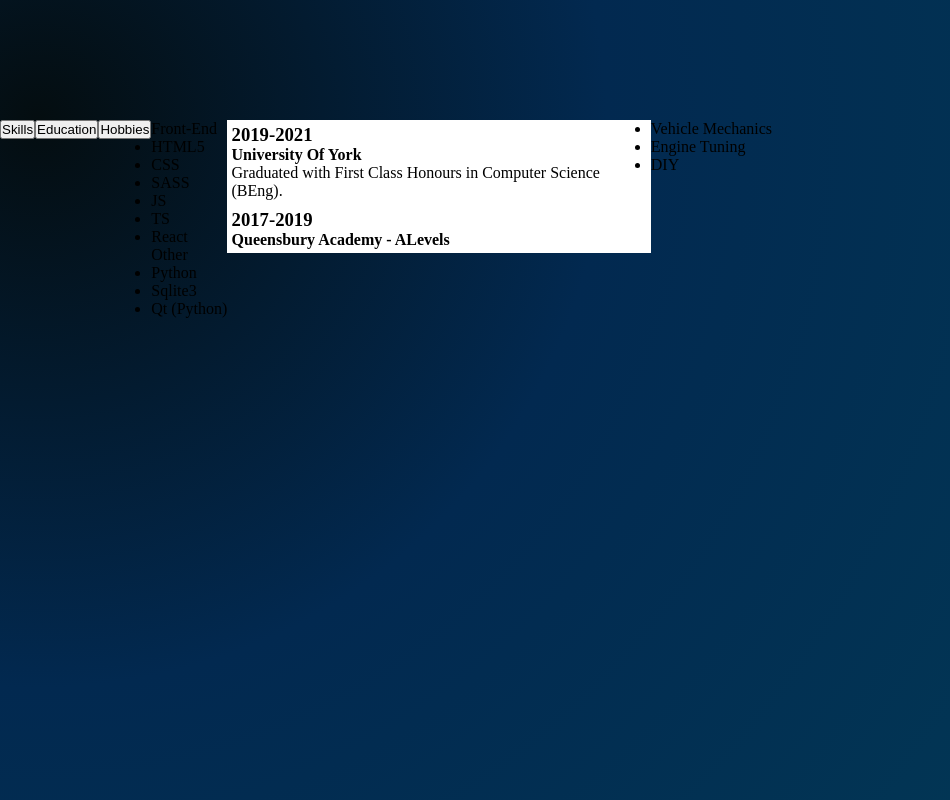
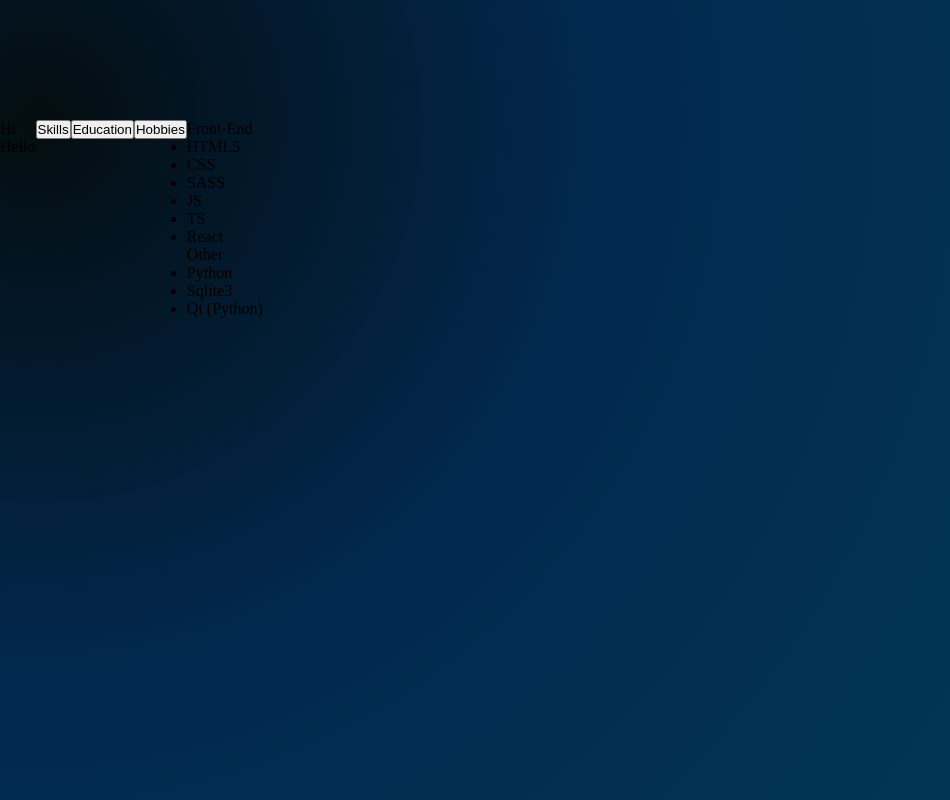
Before and after one commit to JSchoonbrood/Portfolio, a React (Create React App) app: page / in a window 1280 px wide. Shown: the part 680-1480 px from the top of the page, without its empty margins (0-950 px from the left). Built offline with nearby package versions, Linux system fonts and the light colour scheme.

Commit message:
Implemented hooks for dynamic html changes

```diff
--- a/src/components/about/About.tsx
+++ b/src/components/about/About.tsx
@@ -1,17 +1,13 @@
-import React from 'react'
+import React, {useState} from 'react'
+import { StringMappingType } from 'typescript'
 import './about.css'
 
 const About = () => {
-  return (
-    <div className="about" id="about">
-      <div className="about__img-container"></div>
-      <div className="about__bio"></div>
-      <div className="about__sections">
-        <button>Skills</button>
-        <button>Education</button>
-        <button>Hobbies</button>
-      </div>
+  const [activeComponent, setActiveComponent] = useState(0)
 
+  const handleClick = (component: number) => setActiveComponent(activeComponent => component);
+
+  const Skills = () => (
       <div className="about__skills">
         <p>Front-End</p>
         <ul className="about__skills-frontend horizontal-list">
@@ -29,9 +25,12 @@ const About = () => {
           <li>Qt (Python)</li>
         </ul>
     </div>
+  )
+
+  const Education = () => (
     <div className="about__education">
       <div className="about__education-block">
-          <div className="about__education-block_content">
+        <div className="about__education-block-content">
           <h3>2019-2021</h3>
           <h4>University Of York</h4>
           <p>Graduated with First Class Honours in Computer Science (BEng). </p>
@@ -39,14 +38,16 @@ const About = () => {
       </div>
 
       <div className="about__education-block">
-          <div className="about__education-block_content">
+        <div className="about__education-block-content">
           <h3>2017-2019</h3>
           <h4>Queensbury Academy - ALevels</h4>
           <p></p>
         </div>
       </div>
     </div>
+  )
 
+  const Hobbies = () => (
     <div className="about__hobbies">
         <ul>
           <li>Vehicle Mechanics</li>
@@ -54,7 +55,35 @@ const About = () => {
           <li>DIY</li>
         </ul>
       </div>
+  )
+
+  return (
+    <div className="about" id="about">
+      <div className="about__desc">
+      <div className="about__desc-img-container"><p>Hi</p></div>
+      <div className="about__desc-bio"><p>Hello</p></div>
       </div>
+
+      <div className="about__sections">
+        <button onClick={() => handleClick(0)}>Skills</button>
+        <button onClick={() => handleClick(1)}>Education</button>
+        <button onClick={() => handleClick(2)}>Hobbies</button>
+      </div>
+
+      {
+      activeComponent === 0 ? (
+          <Skills />
+      ) : activeComponent === 1 ? (
+          <Education />
+      ) : activeComponent === 2 ? (
+          <Hobbies />
+      ) : null
+      }
+
+    </div>
+
+
+
   )
 }
 
```
Lines whose indentation alone changed are shown as unchanged.
